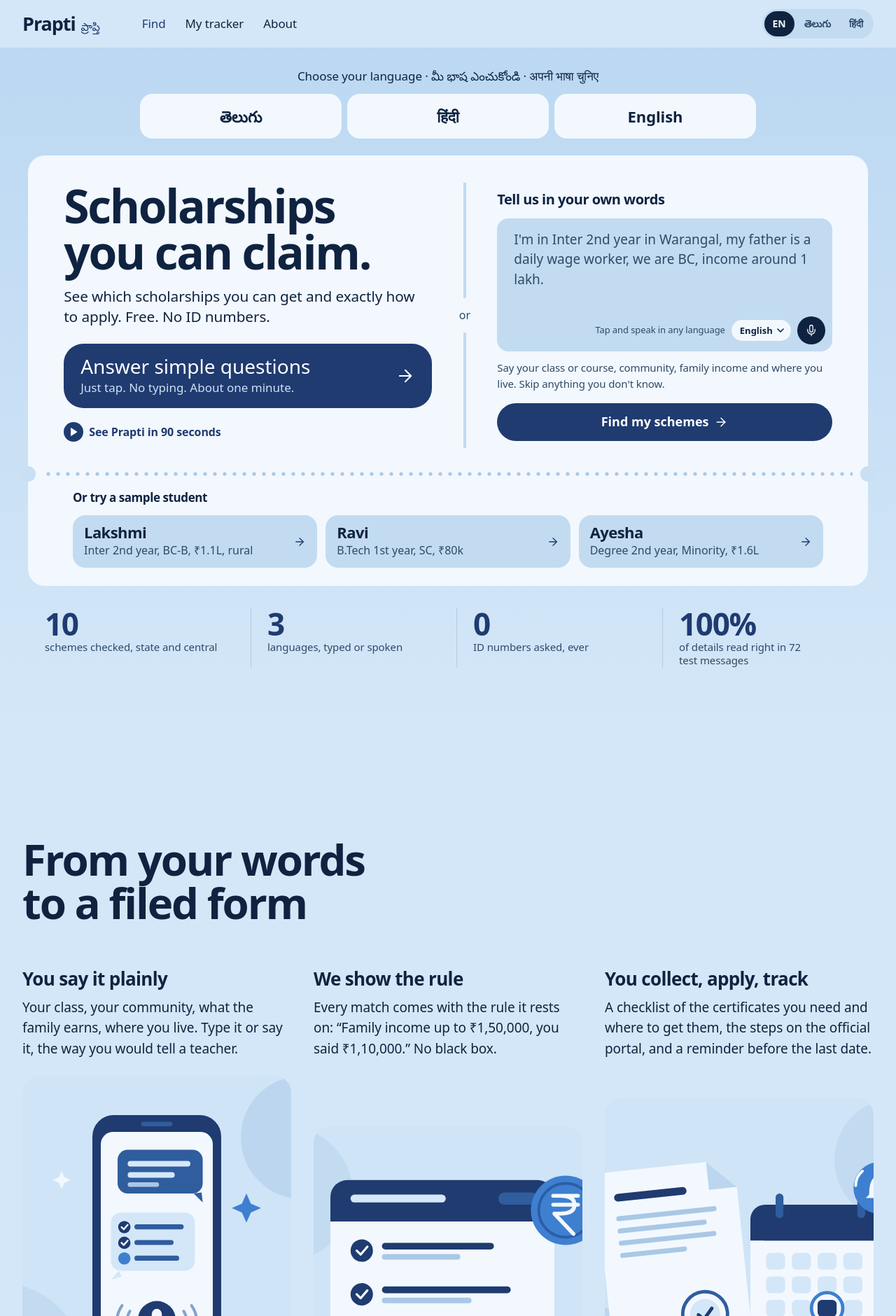
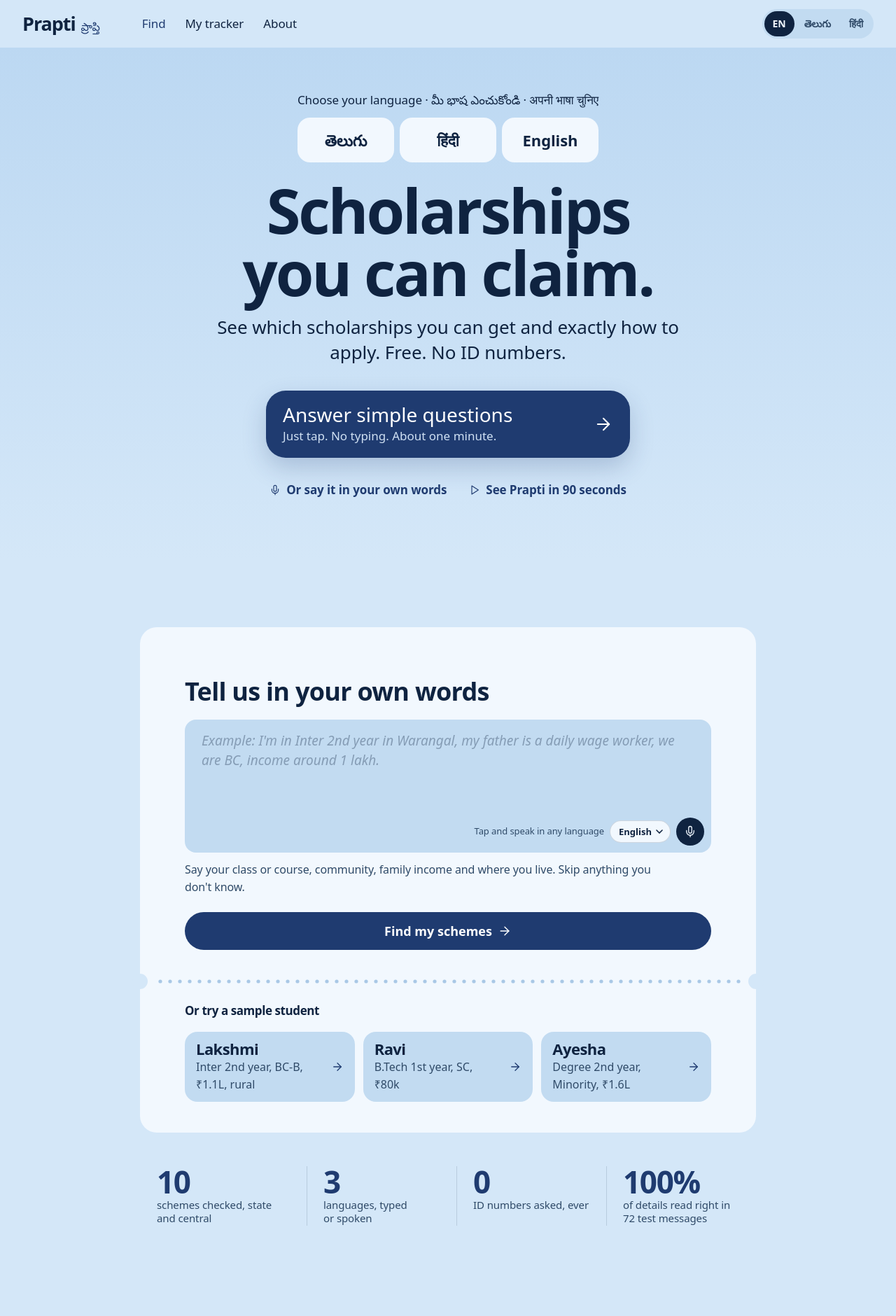
Before and after one commit to KAVY-01/prapti, a Flask app: page / in a window 1280 px wide. Shown: the top 1880 px of the page at 70% size. Run offline with Flask 3, Linux system fonts and the light colour scheme; some web fonts are replaced.

Commit message:
Simpler first screen, drought wordmark, ball cursor, softer scheme text
- Home: the first screen does one job (headline, "Answer simple
  questions", and two quiet links). Typing/speaking, sample students and
  the numbers move to the next section (#ask); nothing removed.
- Example text in the box is pale italic with an "Example:" label.
- Footer wordmark: the word as dry, cracked earth (generated cell
  pattern clipped to the letters); the black cracks open across the word,
  spreading from the left, as it comes into view.
- Desktop mouse cursor: a dark blue ball that eases after the pointer,
  grows over anything clickable; normal text cursor in fields.
- Home scheme list descriptions are softer (still 4.6:1).
- Fix: body class "page-about"/"page-helper"/"page-admin" collided with
  the main-area classes and capped the whole page at 1280/1040px, so those
  pages sat to the left on wide screens. Body class is now "on-<page>".
- Fix: removed a leftover CSS fragment (stray brace) from the old hero.

```diff
--- a/static/css/app.css
+++ b/static/css/app.css
@@ -381,83 +381,6 @@ h3 {
   padding: clamp(28px, 5vw, 64px) clamp(20px, 5vw, 64px) clamp(24px, 4vw, 40px);
 }
 
-.slip-hero .slip-body {
-  padding-top: clamp(24px, 4vw, 48px);
-}
-
-/* Phone: tighter steps so the main choices sit higher on the first screen */
-@media (max-width: 1023px) {
-  .slip-hero .hero-lead {
-    margin-top: var(--space-4);
-  }
-  .slip-hero .tap-start {
-    margin-top: var(--space-5);
-  }
-  .slip-hero .or-line {
-    margin: var(--space-5) 0 var(--space-3);
-  }
-}
-
-/* Desktop: both ways in, side by side, so the whole slip fits one screen */
-@media (min-width: 1024px) {
-  .slip-hero {
-    max-width: 1200px;
-  }
-  .slip-hero .slip-body {
-    display: grid;
-    grid-template-columns: minmax(0, 1.1fr) auto minmax(0, 1fr);
-    gap: clamp(24px, 3vw, 48px);
-    align-items: start;
-    padding: clamp(32px, 3vw, 48px) clamp(32px, 4vw, 56px) clamp(24px, 2.5vw, 36px);
-  }
-  .slip-hero .hero-title {
-    font-size: clamp(3rem, 1.4rem + 3.4vw, 5rem);
-  }
-  :lang(te) .slip-hero .hero-title,
-  :lang(hi) .slip-hero .hero-title {
-    font-size: clamp(2.25rem, 1.2rem + 2.4vw, 3.5rem);
-  }
-  .slip-hero .hero-lead {
-    margin-top: var(--space-4);
-    font-size: clamp(1.125rem, 0.9rem + 0.5vw, 1.375rem);
-  }
-  .slip-hero .tap-start {
-    margin-top: var(--space-5);
-  }
-  .slip-hero .or-line {
-    flex-direction: column;
-    align-self: stretch;
-    margin: 0;
-  }
-  .slip-hero .or-line::before,
-  .slip-hero .or-line::after {
-    flex: 1;
-    width: 4px;
-    height: auto;
-  }
-  .slip-hero .hero-type {
-    padding-top: var(--space-2);
-  }
-  .slip-hero .ask {
-    margin-top: var(--space-3);
-  }
-  .slip-hero .ask textarea {
-    min-height: 136px;
-  }
-  .slip-hero .ask-hint {
-    font-size: 15px;
-  }
-  .slip-hero .ask-actions {
-    margin-top: var(--space-1);
-  }
-  .slip-hero .slip-stub {
-    padding-top: var(--space-4);
-    padding-bottom: clamp(20px, 2vw, 32px);
-  }
-  .slip-hero .sample-row {
-    margin-top: var(--space-3);
-  }
-}
 
 .hero-title {
   font-size: var(--step-hero);
@@ -496,7 +419,8 @@ h3 {
 }
 
 .ask textarea::placeholder {
-  color: var(--ink-2);
+  color: rgba(15, 35, 64, 0.34); /* very light: it's an example, not something already typed */
+  font-style: italic;
   opacity: 1;
   transition: opacity 250ms var(--ease);
 }
@@ -913,8 +837,10 @@ h3 {
 
 .sheet-desc {
   grid-column: 1 / -1;
-  font-size: 16px;
-  color: var(--ink-2);
+  margin-top: 2px;
+  font-size: 15.5px;
+  line-height: 1.5;
+  color: #607189; /* softer than body text, still 4.6:1 on the sheet */
 }
 
 .sheet-foot {
@@ -3839,3 +3765,77 @@ html { -webkit-tap-highlight-color: transparent; }
 
 /* Snappier press feedback everywhere */
 .btn:active, .tap-btn:active, .sample-card:active, .q-tile:active { transition-duration: 60ms; }
+
+/* ---------- Home: first screen does one job ---------- */
+.hero-field {
+  display: grid;
+  align-content: center;
+  min-height: calc(100svh - 68px);
+  padding-block: clamp(32px, 6vh, 80px) clamp(40px, 8vh, 96px);
+}
+@media (max-width: 767px) {
+  .hero-field { min-height: calc(100svh - 64px - 72px); } /* top bar and bottom tabs */
+}
+.hero-simple {
+  width: min(100%, 760px);
+  margin: 0 auto;
+  text-align: center;
+  animation: slip-in 460ms var(--ease) both;
+}
+.hero-simple .hero-title { margin-inline: auto; }
+.hero-simple .hero-lead { margin: var(--space-4) auto 0; max-width: 26em; }
+.hero-simple .tap-start { width: min(100%, 520px); margin: clamp(28px, 4.5vh, 44px) auto 0; }
+.hero-simple .tap-btn { text-align: left; min-height: 96px; box-shadow: 0 14px 34px rgba(31, 59, 112, 0.22); }
+.hero-alts {
+  display: flex; flex-wrap: wrap; justify-content: center; gap: 4px var(--space-5);
+  margin-top: var(--space-5);
+}
+.hero-alt {
+  display: inline-flex; align-items: center; gap: 8px; min-height: 44px; padding: 0 4px;
+  font-size: 17px; font-weight: 600; color: var(--brand); text-decoration: none;
+}
+.hero-alt .icon { flex: none; }
+.hero-alt span { background: linear-gradient(currentColor, currentColor) 0 100% / 0 1.5px no-repeat; transition: background-size 300ms var(--ease); }
+@media (hover: hover) { .hero-alt:hover span { background-size: 100% 1.5px; } }
+
+/* ---------- Home: second screen, type or speak, or try a sample ---------- */
+.ask-section {
+  padding: clamp(48px, 8vw, 96px) var(--gutter) 0;
+  scroll-margin-top: 40px;
+}
+.slip-ask { max-width: 880px; margin: 0 auto; }
+.slip-ask .type-title { font-family: var(--font-display); font-size: clamp(26px, 1.2rem + 1.6vw, 36px); font-weight: 700; letter-spacing: -0.02em; }
+:lang(te) .slip-ask .type-title, :lang(hi) .slip-ask .type-title { letter-spacing: 0; }
+.ask-section .proof-strip { max-width: 880px; }
+@media (min-width: 900px) {
+  .ask-section .proof-strip { margin-top: var(--space-7); }
+}
+
+.sample-form { display: flex; }
+.sample-card { height: 100%; }
+
+/* ---------- Custom cursor: a dark blue ball (mouse only) ---------- */
+.cursor-ball { display: none; }
+@media (hover: hover) and (pointer: fine) {
+  html.has-ball, html.has-ball * { cursor: none !important; }
+  /* typing still shows the normal text cursor */
+  html.has-ball input, html.has-ball textarea, html.has-ball select, html.has-ball [contenteditable] { cursor: auto !important; }
+  .cursor-ball {
+    display: block; position: fixed; z-index: 2000; left: 0; top: 0; width: 14px; height: 14px; margin: -7px 0 0 -7px;
+    border-radius: 50%; background: var(--brand); box-shadow: 0 0 0 1.5px rgba(255, 255, 255, 0.7); pointer-events: none; opacity: 0;
+    transition: width 220ms var(--ease), height 220ms var(--ease), margin 220ms var(--ease), opacity 200ms, background-color 220ms;
+    will-change: transform;
+  }
+  .cursor-ball.is-on { opacity: 1; }
+  .cursor-ball.is-hover { width: 44px; height: 44px; margin: -22px 0 0 -22px; background: rgba(31, 59, 112, 0.22); box-shadow: inset 0 0 0 1.5px var(--brand); }
+  .cursor-ball.is-down { width: 10px; height: 10px; margin: -5px 0 0 -5px; }
+  .cursor-ball.is-text { opacity: 0; }
+}
+
+/* ---------- Footer wordmark: the word as dry, cracked earth ---------- */
+.footer-name { font-size: 0; line-height: 0; color: transparent; }
+.footer-drought { display: block; width: min(100%, 980px); height: auto; margin-bottom: calc(-1 * clamp(14px, 3vw, 40px)); }
+.drought-plates path { stroke: #000; stroke-linejoin: round; stroke-width: var(--w, 3px); }
+/* With script, the word starts whole and the cracks open as it comes into view, spreading from the left */
+.js .drought-plates path { stroke-width: 0; transition: stroke-width 1.3s cubic-bezier(0.22, 1, 0.36, 1); transition-delay: var(--d, 0ms); }
+.js .footer-name.is-seen .drought-plates path { stroke-width: var(--w, 3px); }
--- a/static/js/app.js
+++ b/static/js/app.js
@@ -13,7 +13,7 @@
   var reduceMotion = window.matchMedia("(prefers-reduced-motion: reduce)").matches;
   if ("IntersectionObserver" in window && !reduceMotion) {
     document.documentElement.classList.add("js");
-    var groups = document.querySelectorAll(".moments, .sheet, .sheet-page, .faq, .detail-section, .source-box, .footer-card, .about-block, .helper-list-wrap, .admin-log");
+    var groups = document.querySelectorAll(".moments, .sheet, .sheet-page, .faq, .detail-section, .source-box, .footer-card, .footer-name, .about-block, .helper-list-wrap, .admin-log");
     var ioWorks = false;
     var io = new IntersectionObserver(function (entries) {
       ioWorks = true;
@@ -91,6 +91,8 @@
     var examples = [];
     try { examples = JSON.parse(textarea.dataset.examples); } catch (e) {}
     var idx = { te: 1, hi: 2 }[document.documentElement.lang] || 0;
+    var exLabel = T("home.example") + " ";
+    examples = examples.map(function (x) { return exLabel + x; });
     if (examples[idx]) textarea.placeholder = examples[idx];
     var reduce = window.matchMedia("(prefers-reduced-motion: reduce)").matches;
     if (examples.length > 1 && !reduce) {
@@ -747,4 +749,33 @@
     console.log("%cPrapti %c\u0c2a\u0c4d\u0c30\u0c3e\u0c2a\u0c4d\u0c24\u0c3f", "font:700 20px system-ui;color:#1f3b70", "font:400 16px system-ui;color:#2f4a68");
     console.log("Rules live in data/schemes.json, the reader in engine/extract.py. No AI decides eligibility, and no ID number is ever stored. github.com/KAVY-01/prapti");
   } catch (e) {}
+
+  // ---------- Custom cursor: a dark blue ball that eases after the mouse (desktop mouse only) ----------
+  if (window.matchMedia("(hover: hover) and (pointer: fine)").matches) {
+    var ball = document.createElement("div");
+    ball.className = "cursor-ball";
+    ball.setAttribute("aria-hidden", "true");
+    document.body.appendChild(ball);
+    document.documentElement.classList.add("has-ball");
+    var mx = -100, my = -100, bx = -100, by = -100, raf = null;
+    var ease = reduceMotion ? 1 : 0.28;
+    function loop() {
+      bx += (mx - bx) * ease;
+      by += (my - by) * ease;
+      ball.style.transform = "translate3d(" + bx + "px," + by + "px,0)";
+      raf = (Math.abs(mx - bx) > 0.2 || Math.abs(my - by) > 0.2) ? requestAnimationFrame(loop) : null;
+    }
+    document.addEventListener("pointermove", function (ev) {
+      if (ev.pointerType !== "mouse") return;
+      mx = ev.clientX; my = ev.clientY;
+      if (!ball.classList.contains("is-on")) { bx = mx; by = my; ball.classList.add("is-on"); }
+      var t = ev.target;
+      ball.classList.toggle("is-hover", !!(t.closest && t.closest("a, button, summary, label, [role=button], .q-tile, .sample-card")));
+      ball.classList.toggle("is-text", !!(t.closest && t.closest("input, textarea, select, [contenteditable]")));
+      if (!raf) raf = requestAnimationFrame(loop);
+    }, { passive: true });
+    document.addEventListener("pointerdown", function () { ball.classList.add("is-down"); });
+    document.addEventListener("pointerup", function () { ball.classList.remove("is-down"); });
+    document.documentElement.addEventListener("mouseleave", function () { ball.classList.remove("is-on"); });
+  }
 })();
--- a/templates/base.html
+++ b/templates/base.html
@@ -31,7 +31,7 @@
     {"not": {"selector_matches": "[target=_blank], [download], [data-no-prefetch]"}}]}, "eagerness": "moderate"}]}
   </script>
 </head>
-<body class="page-{{ page|default('') }}">
+<body class="on-{{ page|default('') }}">
   <a class="skip-link" href="#main">{{ t('skip_link') }}</a>
   <header class="topbar">
     <div class="topbar-inner">
@@ -67,7 +67,7 @@
       <div class="footer-meaning">
         <p>{{ t('footer.meaning') }}</p>
       </div>
-      <p class="footer-name" aria-hidden="true">Prapti</p>
+      <div class="footer-name" aria-hidden="true">{% include "_drought.svg" %}</div>
     </div>
   </footer>
 
--- a/templates/home.html
+++ b/templates/home.html
@@ -13,12 +13,10 @@
     </div>
   </nav>
   {% endif %}
-  <div class="slip slip-hero" data-ground="field">
-    <div class="slip-body">
-      <div class="hero-main">
+  {# First screen: one clear job. Everything else is one scroll away. #}
+  <div class="hero-simple">
     <h1 class="hero-title">{{ t('home.title') }}</h1>
     <p class="hero-lead">{{ t('home.lead') }}</p>
-
     <form action="/start" method="post" class="tap-start">
       <button type="submit" class="tap-btn">
         <span class="tap-btn-text">
@@ -28,19 +26,24 @@
         {{ icon('arrow-right', 28) }}
       </button>
     </form>
-      <a class="tour-link" href="/demo">{{ icon('play', 14) }}<span>{{ t('tour.start') }}</span></a>
+    <div class="hero-alts">
+      <a class="hero-alt" href="#ask">{{ icon('mic', 16) }}<span>{{ t('home.or_type') }}</span></a>
+      <a class="hero-alt" href="/demo" data-no-prefetch>{{ icon('play', 16) }}<span>{{ t('tour.start') }}</span></a>
     </div>
+  </div>
+</section>
 
-      <p class="or-line" aria-hidden="true"><span>{{ t('home.or') }}</span></p>
-      <div class="hero-type">
-      <h2 class="type-title">{{ t('home.type_title') }}</h2>
+<section class="ask-section" id="ask" aria-labelledby="ask-title">
+  <div class="slip slip-ask">
+    <div class="slip-body">
+      <h2 id="ask-title" class="type-title">{{ t('home.type_title') }}</h2>
 
       <form class="ask" action="/find" method="post" data-ask>
         <label class="visually-hidden" for="ask-text">{{ t('home.describe') }}</label>
         <div class="ask-box">
           <textarea id="ask-text" name="text" rows="4" required
           data-examples='["I&#39;m in Inter 2nd year in Warangal, my father is a daily wage worker, we are BC, income around 1 lakh.", "నేను డిగ్రీ మొదటి సంవత్సరం, మా ఊరు నల్గొండ, మేము SC, మా ఆదాయం 80 వేలు.", "मैं हैदराबाद में B.Tech कर रही हूँ, हम minority हैं, family income 1.5 लाख है।"]'
-          placeholder="I'm in Inter 2nd year in Warangal, my father is a daily wage worker, we are BC, income around 1 lakh.">{{ text }}</textarea>
+          placeholder="{{ t('home.example') }} I'm in Inter 2nd year in Warangal, my father is a daily wage worker, we are BC, income around 1 lakh.">{{ text }}</textarea>
           <div class="mic-row" data-mic-row hidden>
             <span class="mic-label" data-mic-label>{{ t('home.speak') }}</span>
             <label class="visually-hidden" for="mic-lang">{{ t('home.mic_lang') }}</label>
@@ -57,7 +60,6 @@
           <button type="submit" class="btn btn-primary">{{ t('home.find') }} {{ icon('arrow-right', 20) }}</button>
         </div>
       </form>
-      </div>
     </div>
 
     <div class="perforation" aria-hidden="true"></div>
```
Also changed, not shown: data/i18n.json, static/img/icon.svg, templates/_drought.svg (added). Lines whose indentation alone changed are shown as unchanged.
